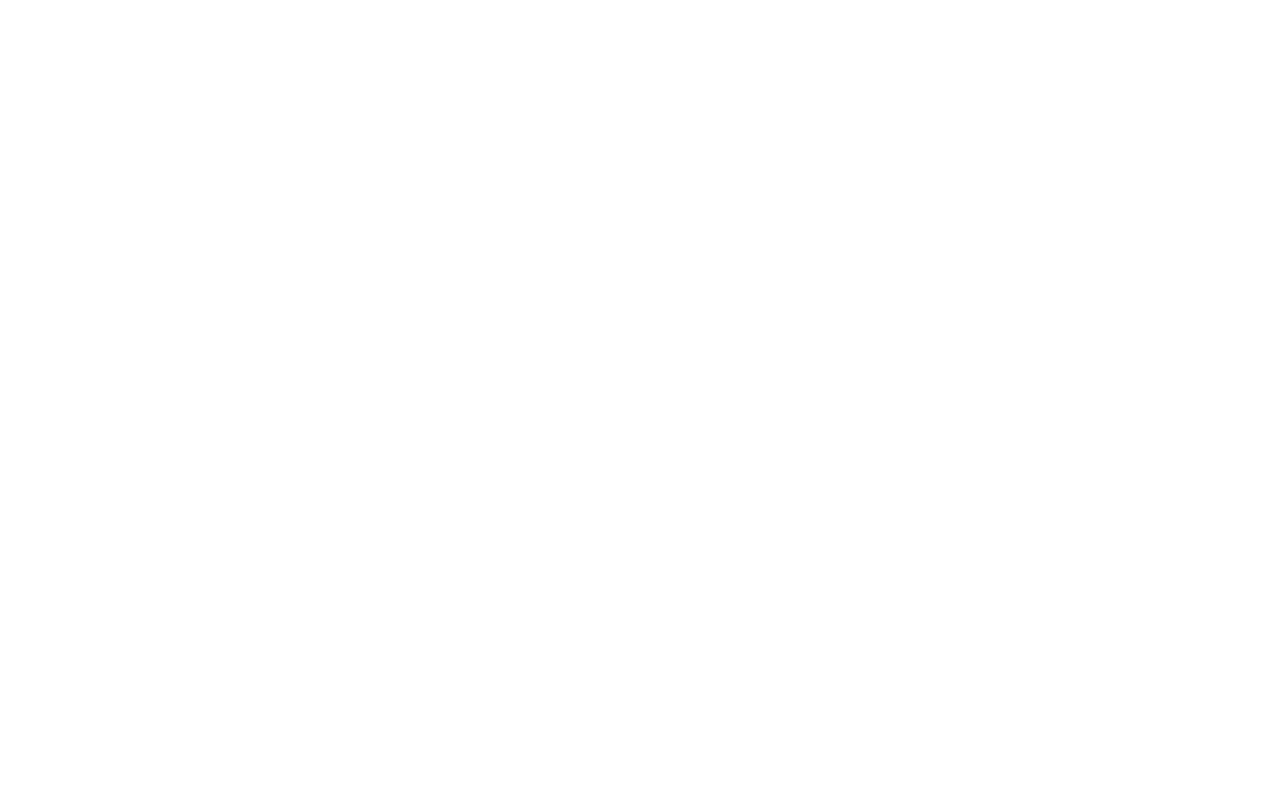
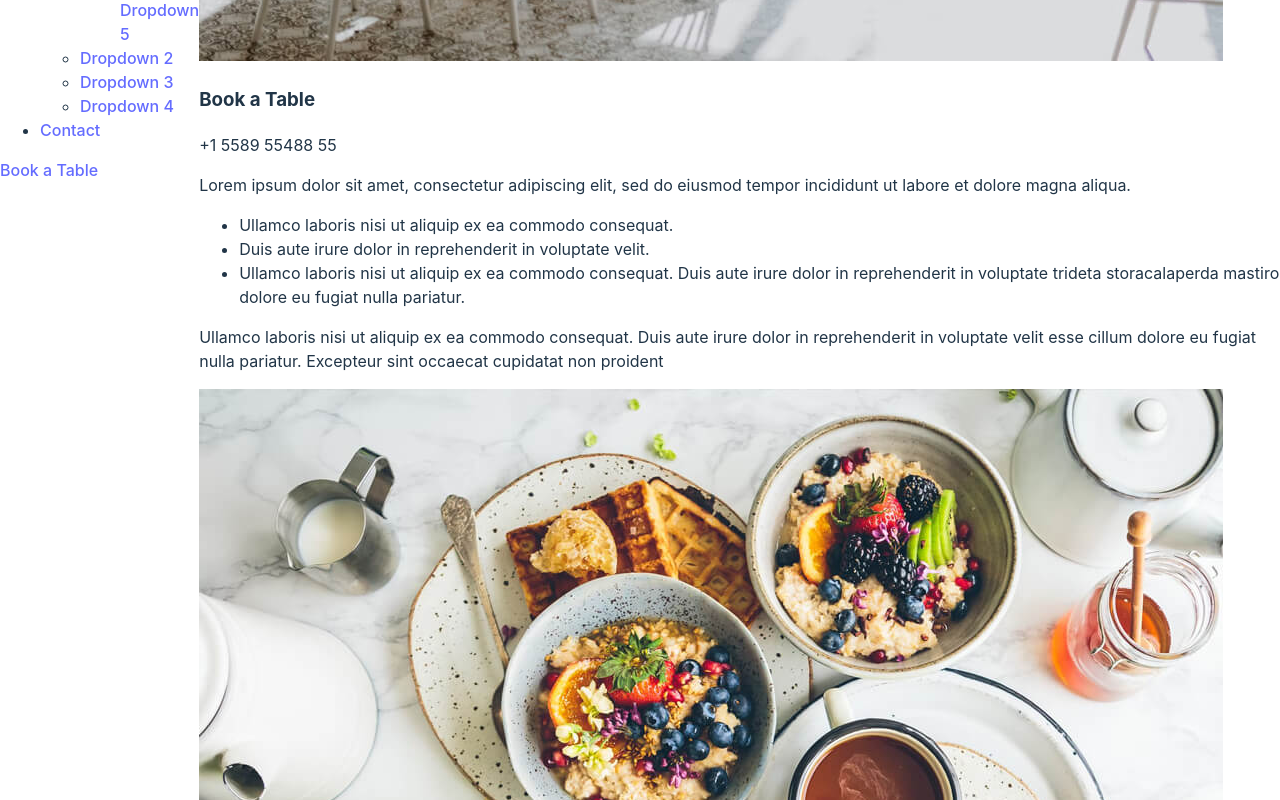
Before and after one commit to MuhammdRehman/Assignment2, a React (Vite) app: page / in a window 1280 px wide. Shown: the part 1700-2500 px from the top of the page. Before the commit the page ends 878 px from the top, so only its background shows below. Built offline with nearby package versions, Linux system fonts and the light colour scheme.

Commit message:
Add about component

```diff
--- /dev/null
+++ b/src/components/about.jsx
@@ -0,0 +1,54 @@
+import React from 'react'
+import aboutimg from '../assets/img/about.jpg';
+import about2img from "../assets/img/about-2.jpg";
+function About() {
+  return (
+    <section id="about" class="about section">
+
+
+      <div class="container section-title" data-aos="fade-up">
+        <h2>About Us<br/></h2>
+        <p><span>Learn More</span> <span class="description-title">About Us</span></p>
+      </div>
+
+      <div class="container">
+
+        <div class="row gy-4">
+          <div class="col-lg-7" data-aos="fade-up" data-aos-delay="100">
+            <img src={aboutimg} class="img-fluid mb-4" alt="about-Image"/>
+            <div class="book-a-table">
+              <h3>Book a Table</h3>
+              <p>+1 5589 55488 55</p>
+            </div>
+          </div>
+          <div class="col-lg-5" data-aos="fade-up" data-aos-delay="250">
+            <div class="content ps-0 ps-lg-5">
+              <p class="fst-italic">
+                Lorem ipsum dolor sit amet, consectetur adipiscing elit, sed do eiusmod tempor incididunt ut labore et dolore
+                magna aliqua.
+              </p>
+              <ul>
+                <li><i class="bi bi-check-circle-fill"></i> <span>Ullamco laboris nisi ut aliquip ex ea commodo consequat.</span></li>
+                <li><i class="bi bi-check-circle-fill"></i> <span>Duis aute irure dolor in reprehenderit in voluptate velit.</span></li>
+                <li><i class="bi bi-check-circle-fill"></i> <span>Ullamco laboris nisi ut aliquip ex ea commodo consequat. Duis aute irure dolor in reprehenderit in voluptate trideta storacalaperda mastiro dolore eu fugiat nulla pariatur.</span></li>
+              </ul>
+              <p>
+                Ullamco laboris nisi ut aliquip ex ea commodo consequat. Duis aute irure dolor in reprehenderit in voluptate
+                velit esse cillum dolore eu fugiat nulla pariatur. Excepteur sint occaecat cupidatat non proident
+              </p>
+
+              <div class="position-relative mt-4">
+                <img src={about2img} class="img-fluid" alt="aboutImage"/>
+                <a href="https://www.youtube.com/watch?v=Y7f98aduVJ8" class="glightbox pulsating-play-btn"></a>
+              </div>
+            </div>
+          </div>
+        </div>
+
+      </div>
+
+    </section>
+  )
+}
+
+export default About;
--- a/src/components/home.jsx
+++ b/src/components/home.jsx
@@ -1,6 +1,7 @@
 import React from 'react'
 import Header from './header'
 import Hero from './hero'
+import About from './about'
 
 function Home() {
     return (
@@ -8,6 +9,7 @@ function Home() {
             <Header />
             <div className="main">
                 <Hero />
+                <About/>
             </div>
         </body>
     )
```
